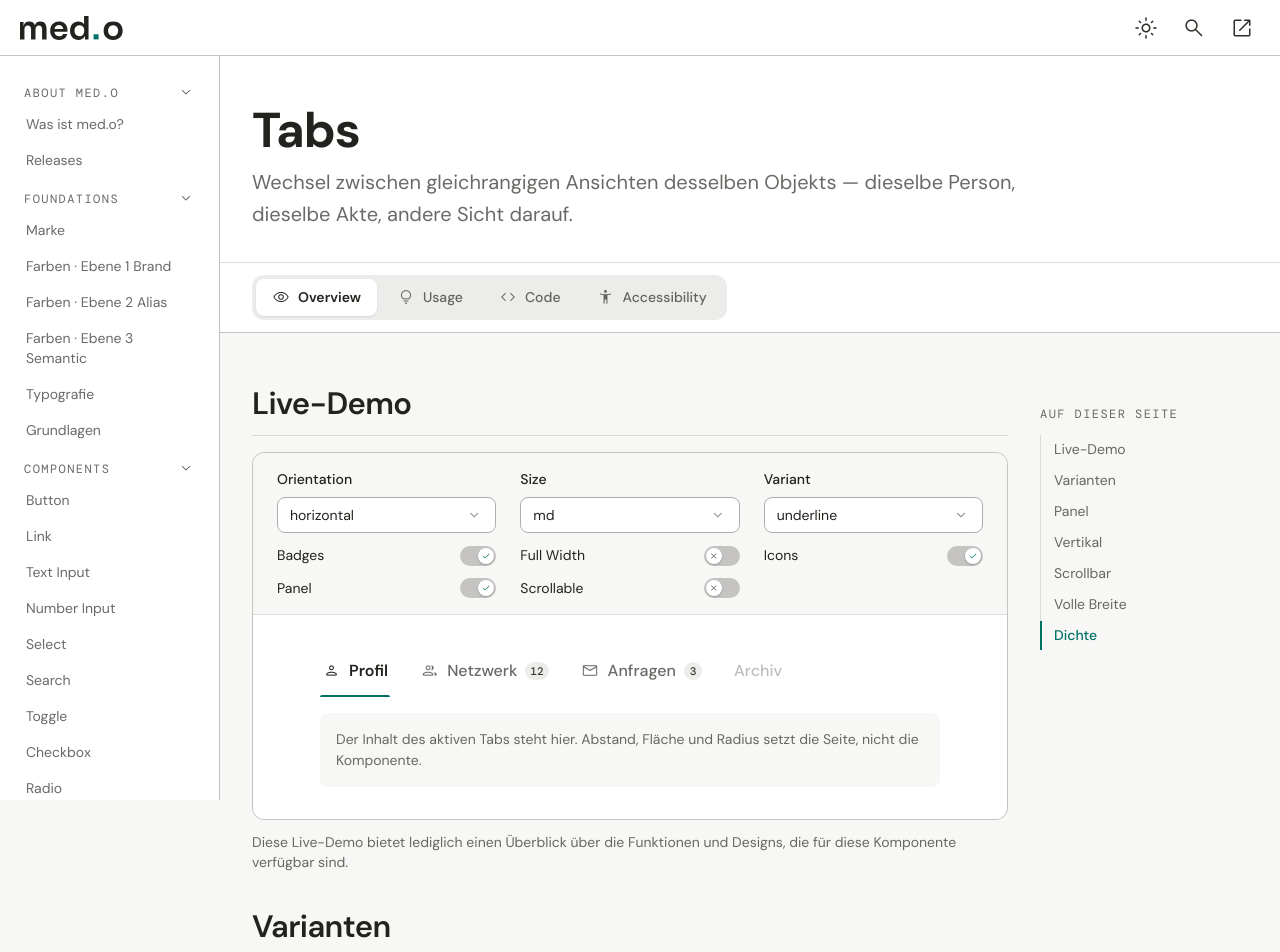
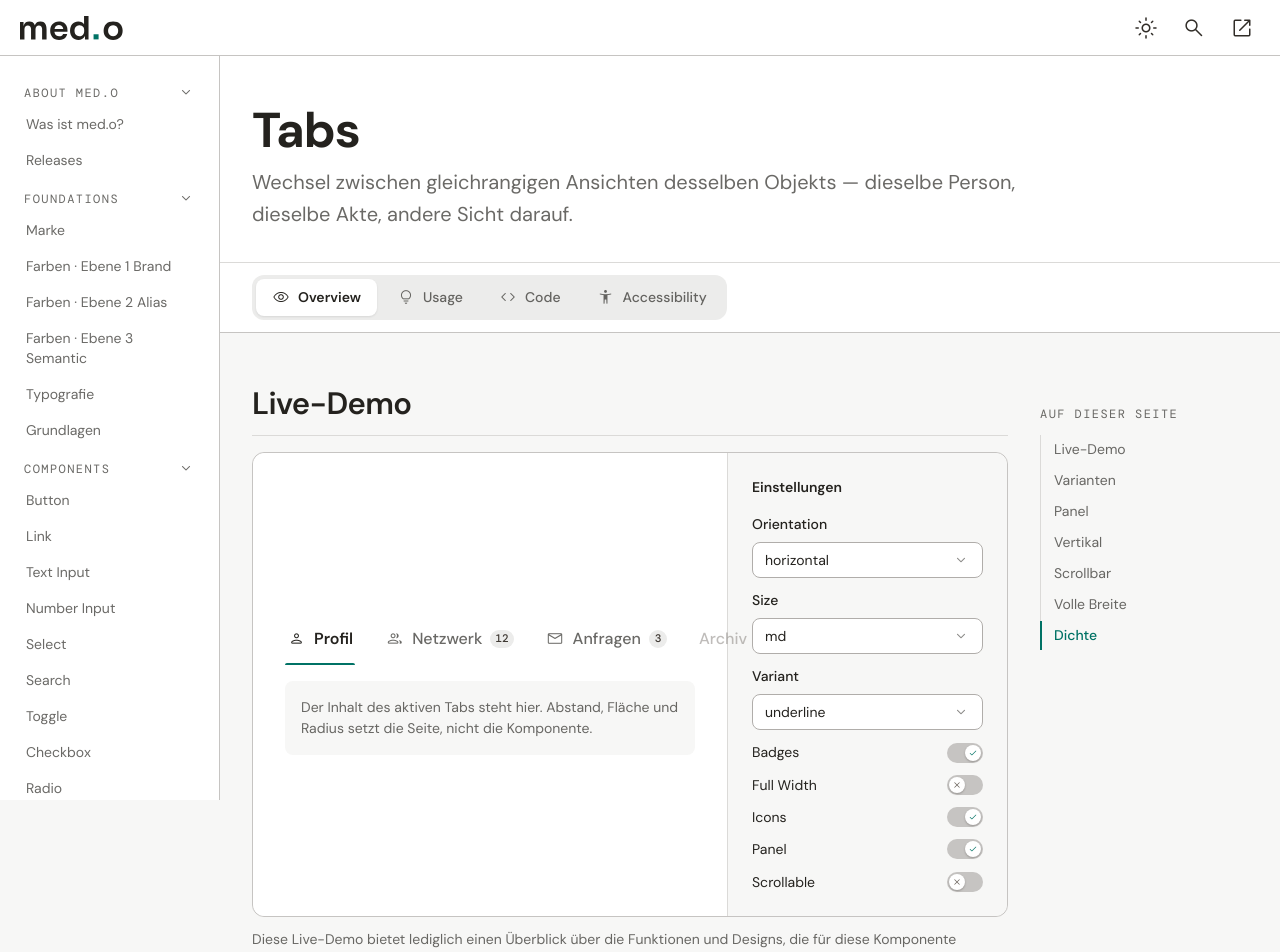
Before and after one commit to ahmeeedo/medo-design_system, a React (Vite) app: page /tabs in a window 1280 px wide. Shown: the top 952 px of the page. Built offline with nearby package versions, Linux system fonts and the light colour scheme.

Commit message:
refactor: einstellungen als seitenpanel neben der vorschau
Die Steuerungen stehen nicht mehr als breite Leiste ueber der Vorschau, sondern
in einem eigenen Panel rechts daneben. Auf schmalen Schirmen rutscht das Panel
unter die Vorschau, die Komponente steht damit vor den Einstellungen.

```diff
--- a/src/docs/DemoPanel.jsx
+++ b/src/docs/DemoPanel.jsx
@@ -6,7 +6,8 @@ import { Select, Toggle } from '../components'
 /* Sort rule, identical on every documentation page: pickers before switches,
    inside each block by label, ties broken by the order the page declares them.
    Pages do not order their controls — the panel does, so a control sits in the
-   same place everywhere. */
+   same place everywhere. The pickers land on top because they choose the
+   variant, the switches below because they refine it. */
 const rank = control => (control.type === 'dropdown' ? 0 : 1)
 
 function sortControls(controls) {
@@ -47,12 +48,28 @@ export function DemoPanel({ component, controls }) {
       </h2>
       {/* No overflow-hidden: it clipped every popup that opens inside the preview.
           The children carry the corners instead. */}
-      <div className="border border-[var(--medo-border)] rounded-[var(--medo-radius-lg)]">
+      <div className="border border-[var(--medo-border)] rounded-[var(--medo-radius-lg)] flex max-[768px]:flex-col">
+        {/* The preview leads. On a narrow screen the settings drop below it, so the
+            component is on screen before any of them. */}
+        <div
+          className={`bg-[var(--medo-surface)] flex-1 min-w-0 flex items-center justify-center min-h-[200px] p-[var(--medo-space-xl)] ${
+            hasControls
+              ? 'rounded-l-[var(--medo-radius-lg)] max-[768px]:rounded-l-none max-[768px]:rounded-t-[var(--medo-radius-lg)]'
+              : 'rounded-[var(--medo-radius-lg)]'
+          }`}
+        >
+          {component(values)}
+        </div>
+
         {hasControls && (
+          <div className="w-[280px] shrink-0 max-[768px]:w-auto bg-[var(--medo-surface-container)] border-l border-[var(--medo-border-subtle)] max-[768px]:border-l-0 max-[768px]:border-t rounded-r-[var(--medo-radius-lg)] max-[768px]:rounded-r-none max-[768px]:rounded-b-[var(--medo-radius-lg)] p-[var(--medo-space-lg)]">
+            <h3 className="[font-size:var(--medo-text-sm)] [font-family:var(--medo-font-sans)] [font-weight:var(--medo-weight-semibold)] text-[var(--medo-text)] mb-[var(--medo-space-md)]">
+              {t('demoPanel.settings')}
+            </h3>
             <div
               role="group"
-            aria-label={t('demoPanel.controls')}
-            className="grid grid-cols-[repeat(auto-fit,minmax(190px,1fr))] max-[768px]:grid-cols-1 items-end gap-x-[var(--medo-space-lg)] gap-y-[var(--medo-space-sm)] px-[var(--medo-space-lg)] py-[var(--medo-space-md)] border-b border-[var(--medo-border-subtle)] bg-[var(--medo-surface-container)] rounded-t-[var(--medo-radius-lg)]"
+              aria-label={t('demoPanel.settings')}
+              className="grid grid-cols-1 gap-[var(--medo-space-sm)]"
             >
               {shown.map(control =>
                 control.type === 'dropdown' ? (
@@ -77,11 +94,8 @@ export function DemoPanel({ component, controls }) {
                 )
               )}
             </div>
+          </div>
         )}
-
-        <div className={`bg-[var(--medo-surface)] flex items-center justify-center min-h-[200px] p-[var(--medo-space-xl)] rounded-b-[var(--medo-radius-lg)] ${hasControls ? '' : 'rounded-t-[var(--medo-radius-lg)]'}`}>
-          {component(values)}
-        </div>
       </div>
       <p className="mt-[var(--medo-space-sm)] text-sm [font-family:var(--medo-font-sans)] text-[var(--medo-text-muted)]">
         {t('demoPanel.hint')}
```
Also changed, not shown: src/i18n/locales/de.json, src/i18n/locales/en.json, 1 other file (tests, documents, lock files or other folders). Lines whose indentation alone changed are shown as unchanged.
